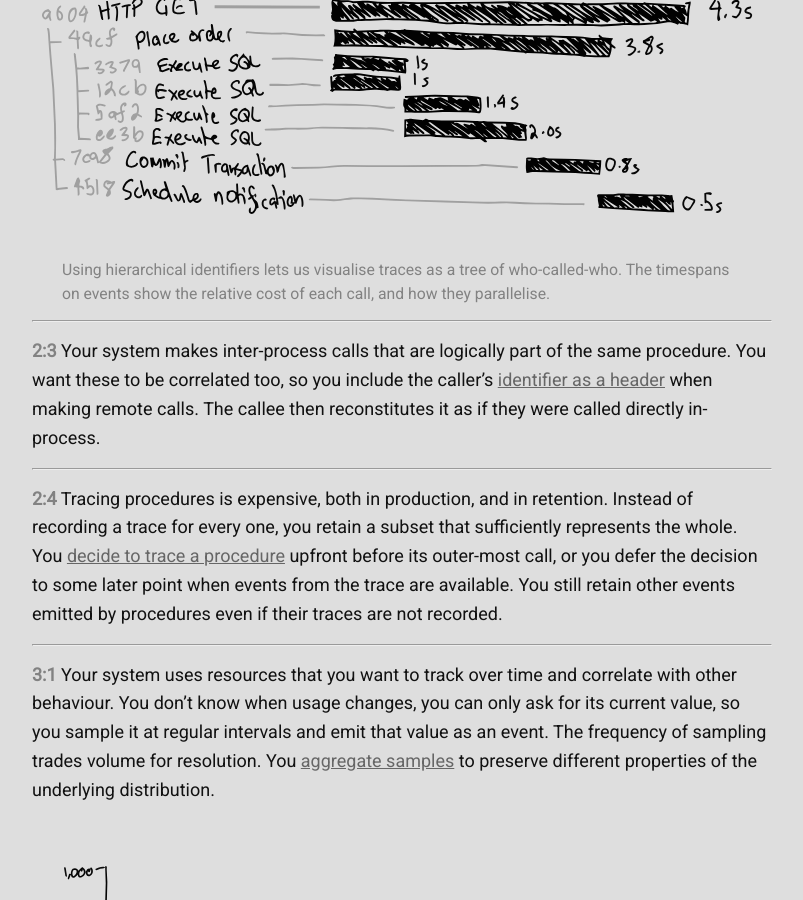
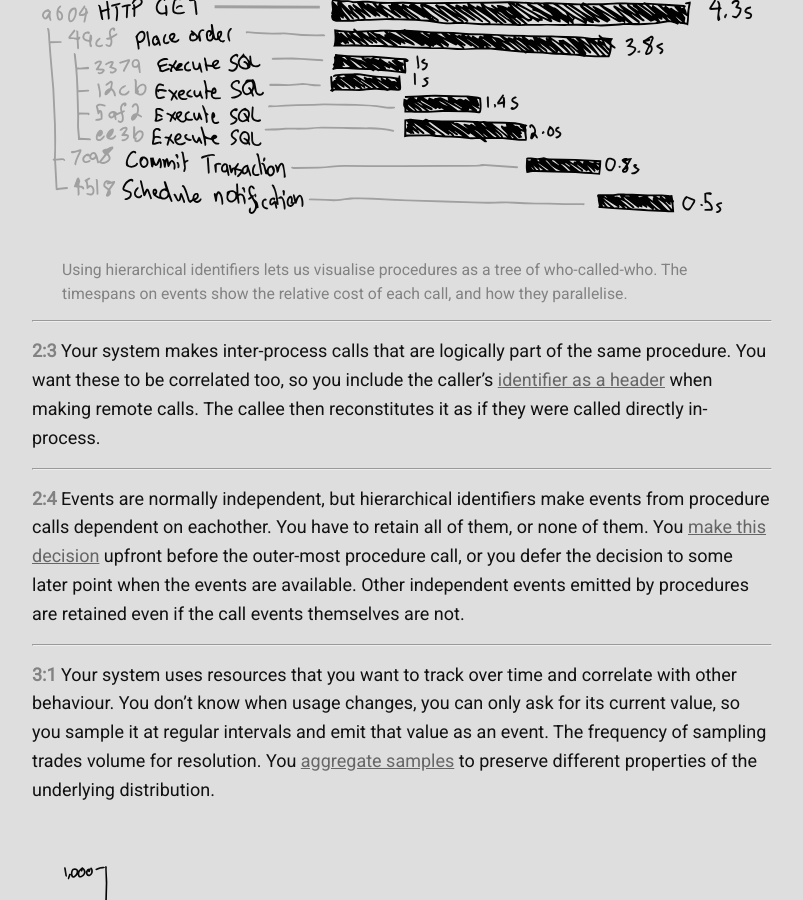
Before and after one commit to KodrAus/KodrAus.github.io, a Jekyll site: the page built from _posts/2026-05-05-otel-first-principles.md, in a window 1280 px wide and 900 px high, scrolled down 1239 px. Shown: the whole window, without its empty margins (238-1041 px from the left). Built offline with Jekyll 4.4.1, drawn with Linux system fonts in a browser that asks for light colours; some web fonts are replaced.

Commit message:
tweak sampling

```diff
--- a/_posts/2026-05-05-otel-first-principles.md
+++ b/_posts/2026-05-05-otel-first-principles.md
@@ -34,7 +34,7 @@ categories: opentelemetry
 <figure>
   <img class="light-only" src="https://raw.githubusercontent.com/KodrAus/KodrAus.github.io/refs/heads/master/assets/2026-05-05-otel-first-principles-trace-light.svg" alt="A trace of eight spans arranged in a tree showing their span ids and relative duration"/>
   <img class="dark-only" src="https://raw.githubusercontent.com/KodrAus/KodrAus.github.io/refs/heads/master/assets/2026-05-05-otel-first-principles-trace-dark.svg" alt="A trace of eight spans arranged in a tree showing their span ids and relative duration"/>
-  <figcaption>Using hierarchical identifiers lets us visualise traces as a tree of who-called-who. The timespans on events show the relative cost of each call, and how they parallelise.</figcaption>
+  <figcaption>Using hierarchical identifiers lets us visualise procedures as a tree of who-called-who. The timespans on events show the relative cost of each call, and how they parallelise.</figcaption>
 </figure>
 
 -----
@@ -43,7 +43,7 @@ categories: opentelemetry
 
 -----
 
-**2:4**{: class="text-weak"} Tracing procedures is expensive, both in production, and in retention. Instead of recording a trace for every one, you retain a subset that sufficiently represents the whole. You [decide to trace a procedure](https://opentelemetry.io/docs/concepts/sampling/) upfront before its outer-most call, or you defer the decision to some later point when events from the trace are available. You still retain other events emitted by procedures even if their traces are not recorded.
+**2:4**{: class="text-weak"} Events are normally independent, but hierarchical identifiers make events from procedure calls dependent on eachother. You have to retain all of them, or none of them. You [make this decision](https://opentelemetry.io/docs/concepts/sampling/) upfront before the outer-most procedure call, or you defer the decision to some later point when the events are available. Other independent events emitted by procedures are retained even if the call events themselves are not.
 
 -----
 
```
